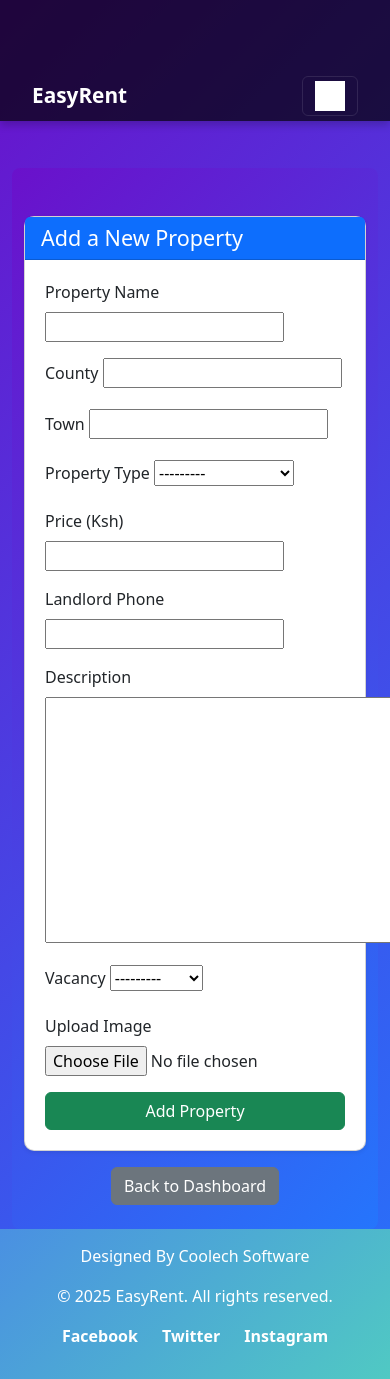
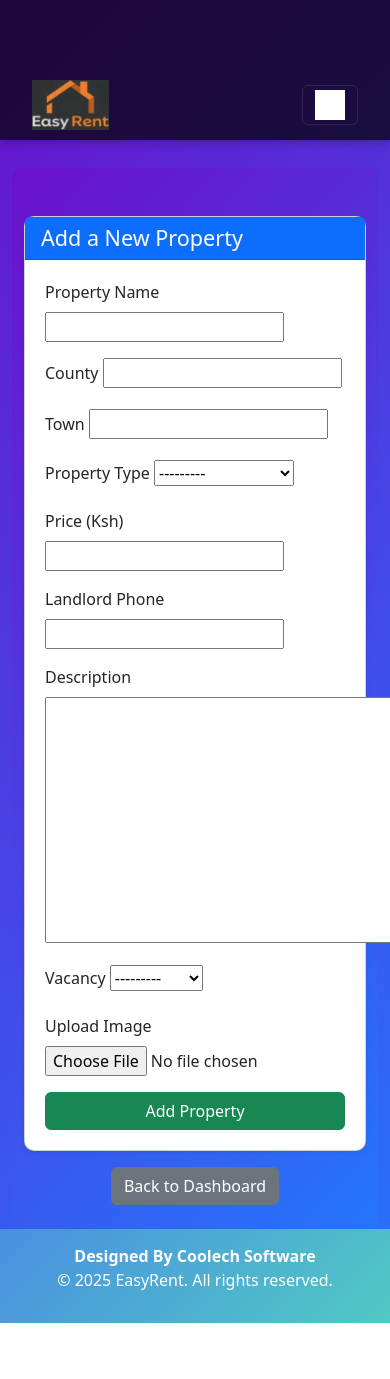
Before and after one commit to Johnie-The-Dev/EasyRent, a Django app: page /property/add/ in a window 390 px wide; the page is wider, and only the part inside the window is pictured. After the commit the page ends 1323 px from the top of that part, so only its background shows below. Run offline with Django 5.2, Linux system fonts and the light colour scheme; the visitor is signed in with stand-in values (Sample User, id 1); some libraries are stand-ins or nearby versions.

Commit message:
Added brand logo

```diff
--- a/listings/models.py
+++ b/listings/models.py
@@ -18,6 +18,7 @@ class User(AbstractUser):
 class Property(models.Model):
     name = models.CharField(max_length=255)
     image = models.ImageField(upload_to='property_images/')
+    #video = models.FileField(upload_to='property_videos/', null=True)  # Added video field
     county = models.CharField(max_length=255,null=True)  # Added county field
     town = models.CharField(max_length=255)  # Changed from location to town
     property_type = models.CharField(max_length=50, choices=[
--- a/listings/templates/add_property.html
+++ b/listings/templates/add_property.html
@@ -49,6 +49,7 @@
                             <label class="form-label">Upload Image</label>
                             {{ form.image }}
                         </div>
+
                         <button type="submit" class="btn btn-success w-100">Add Property</button>
                     </form>
                 </div>
--- a/listings/templates/base.html
+++ b/listings/templates/base.html
@@ -1,12 +1,12 @@
+{% load static %}
+
 <!DOCTYPE html>
 <html lang="en">
   <head>
-    <meta charset="UTF-8">
-    <meta name="viewport" content="width=device-width, initial-scale=1">
+    <meta charset="UTF-8" />
+    <meta name="viewport" content="width=device-width, initial-scale=1" />
     <title>{% block title %}EasyRent{% endblock %}</title>
-    {% load django_bootstrap5 %}
-    {% bootstrap_css %}
-    {% bootstrap_javascript %}
+    {% load django_bootstrap5 %} {% bootstrap_css %} {% bootstrap_javascript %}
     <style>
       body {
         background: linear-gradient(135deg, #6a4c9c, #50c9c3);
@@ -22,7 +22,12 @@
         top: 0;
         z-index: 1000;
         padding: 5px 20px; /* Reduced padding for a more compact navbar */
-            background-color: rgba(0, 0, 0, 0.7); /* Slight transparency for modern look */
+        background-color: rgba(
+          0,
+          0,
+          0,
+          0.7
+        ); /* Slight transparency for modern look */
       }
       .navbar-brand {
         font-weight: bold;
@@ -91,50 +96,86 @@
         .navbar-nav .nav-link {
           font-size: 0.95rem; /* Smaller font size for better mobile layout */
         }
+
+        .navbar-brand img {
+          height: 50px;
+          width: auto;
+        }
       }
     </style>
   </head>
   <body>
     <nav class="navbar navbar-expand-lg navbar-dark">
       <div class="container">
-            <a class="navbar-brand" href="{% url 'home' %}">EasyRent</a>
-            <button class="navbar-toggler" type="button" data-bs-toggle="collapse" data-bs-target="#navbarNav" aria-controls="navbarNav" aria-expanded="false" aria-label="Toggle navigation">
+        <!-- Logo -->
+        <a class="navbar-brand" href="{% url 'home' %}">
+          <img
+            src="{% static 'images/EasyRent(1).jpeg' %}"
+            alt="Logo"
+            width="100"
+            height="50"
+          />
+        </a>
+        <button
+          class="navbar-toggler"
+          type="button"
+          data-bs-toggle="collapse"
+          data-bs-target="#navbarNav"
+          aria-controls="navbarNav"
+          aria-expanded="false"
+          aria-label="Toggle navigation"
+        >
           <span class="navbar-toggler-icon"></span>
         </button>
         <div class="collapse navbar-collapse" id="navbarNav">
           <ul class="navbar-nav ms-auto">
-                    <li class="nav-item"><a class="nav-link" href="{% url 'about' %}">About</a></li>
-                    {% if user.is_authenticated %}
-                        {% if user.is_tenant %}
-                            <li class="nav-item"><a class="nav-link" href="{% url 'tenant_feed' %}">Browse Listings</a></li>
-                            <li class="nav-item"><a class="nav-link" href="{% url 'view_collection' %}">My Collection</a></li>
+            <li class="nav-item">
+              <a class="nav-link" href="{% url 'about' %}">About</a>
+            </li>
+            {% if user.is_authenticated %} {% if user.is_tenant %}
+            <li class="nav-item">
+              <a class="nav-link" href="{% url 'tenant_feed' %}"
+                >Browse Listings</a
+              >
+            </li>
+            <li class="nav-item">
+              <a class="nav-link" href="{% url 'view_collection' %}"
+                >My Collection</a
+              >
+            </li>
             {% elif user.is_landlord %}
-                            <li class="nav-item"><a class="nav-link" href="{% url 'landlord_dashboard' %}">Dashboard</a></li>
+            <li class="nav-item">
+              <a class="nav-link" href="{% url 'landlord_dashboard' %}"
+                >Dashboard</a
+              >
+            </li>
             {% endif %}
             <li class="nav-item">
-                            <a class="nav-link text-white btn btn-danger px-3 py-1" href="{% url 'logout' %}">Logout</a>
+              <a
+                class="nav-link text-white btn btn-danger px-3 py-1"
+                href="{% url 'logout' %}"
+                >Logout</a
+              >
             </li>
             {% else %}
-                        <li class="nav-item"><a class="nav-link" href="{% url 'login' %}">Login</a></li>
-                        <li class="nav-item"><a class="nav-link" href="{% url 'signup' %}">Sign Up</a></li>
+            <li class="nav-item">
+              <a class="nav-link" href="{% url 'login' %}">Login</a>
+            </li>
+            <li class="nav-item">
+              <a class="nav-link" href="{% url 'signup' %}">Sign Up</a>
+            </li>
             {% endif %}
           </ul>
         </div>
       </div>
     </nav>
 
-    <div class="container mt-5">
-        {% block content %}{% endblock %}
-    </div>
+    <div class="container mt-5">{% block content %}{% endblock %}</div>
 
     <footer class="footer">
-        <p>Designed By Coolech Software</p>
+<a href="https://www.cooltechsoftware.com" target="_blank">Designed By Coolech Software</a>
       <p>&copy; 2025 EasyRent. All rights reserved.</p>
-        <p>
-            <a href="https://www.facebook.com" target="_blank">Facebook</a>
-            <a href="https://www.twitter.com" target="_blank">Twitter</a>
-            <a href="https://www.instagram.com" target="_blank">Instagram</a>
-        </p>
+
     </footer>
   </body>
 </html>
--- a/listings/templates/edit_property.html
+++ b/listings/templates/edit_property.html
@@ -49,6 +49,7 @@
                             <label class="form-label">Upload Image</label>
                             {{ form.image }}
                         </div>
+
                         <button type="submit" class="btn btn-warning w-100">Update Property</button>
                     </form>
                 </div>
--- a/listings/templates/tenant_feed.html
+++ b/listings/templates/tenant_feed.html
@@ -67,6 +67,8 @@
                     <p class="card-text"><strong>Price:</strong> <span class="text-success fw-bold">Ksh {{ property.price }}</span></p>
                     <p class="card-text"><i class="bi bi-phone"></i> <strong>Contact:</strong> {{ property.landlord_phone }}</p>
                     <p class="text-muted">{{ property.description|truncatewords:15 }}</p>
+
+
 
                     <!-- Save/Remove Buttons -->
                     {% if property.id in saved_properties %}
```
Also changed, not shown: listings/migrations/0008_property_video.py (added), listings/migrations/0009_remove_property_video.py (added), static/images/EasyRent(1).jpeg (added), 1 other file. Lines whose indentation alone changed are shown as unchanged.
